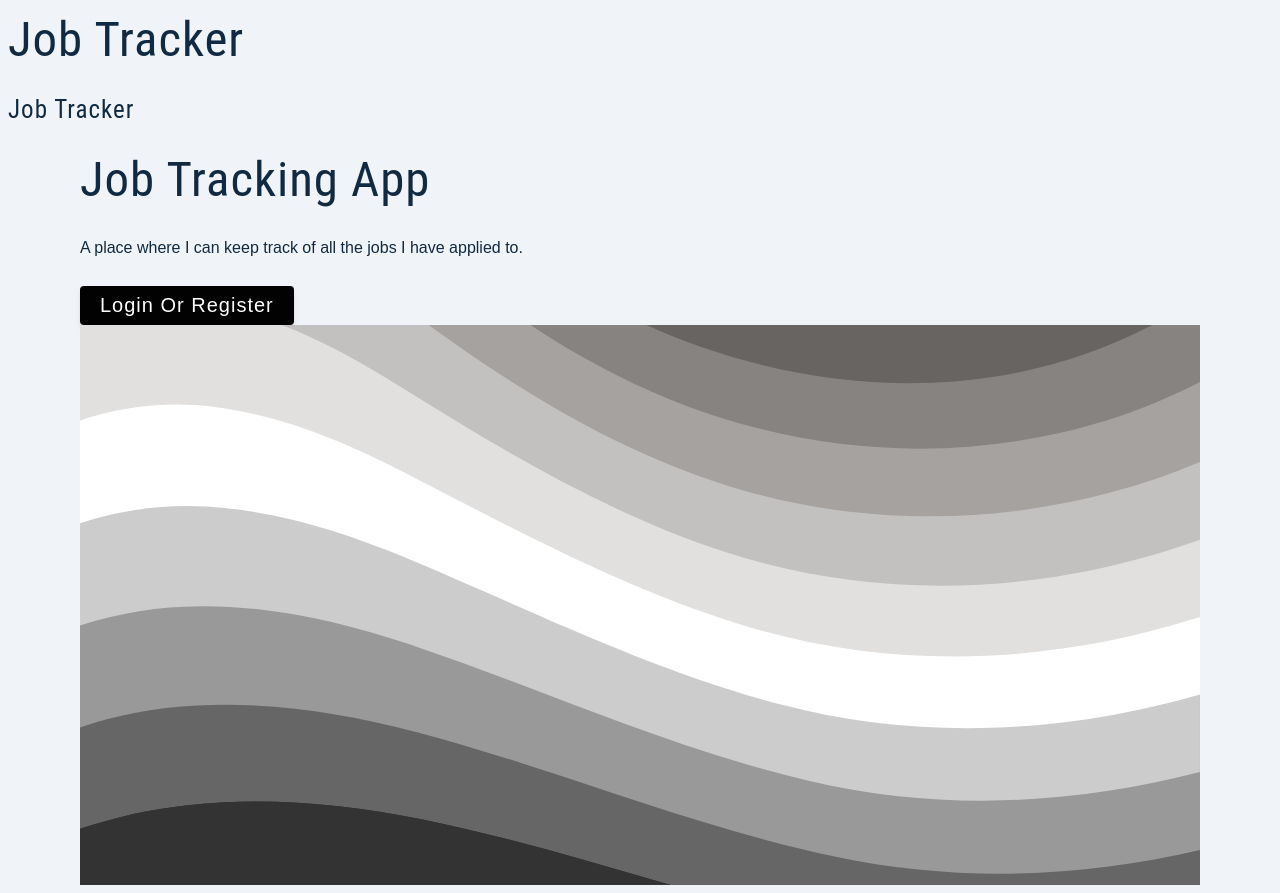
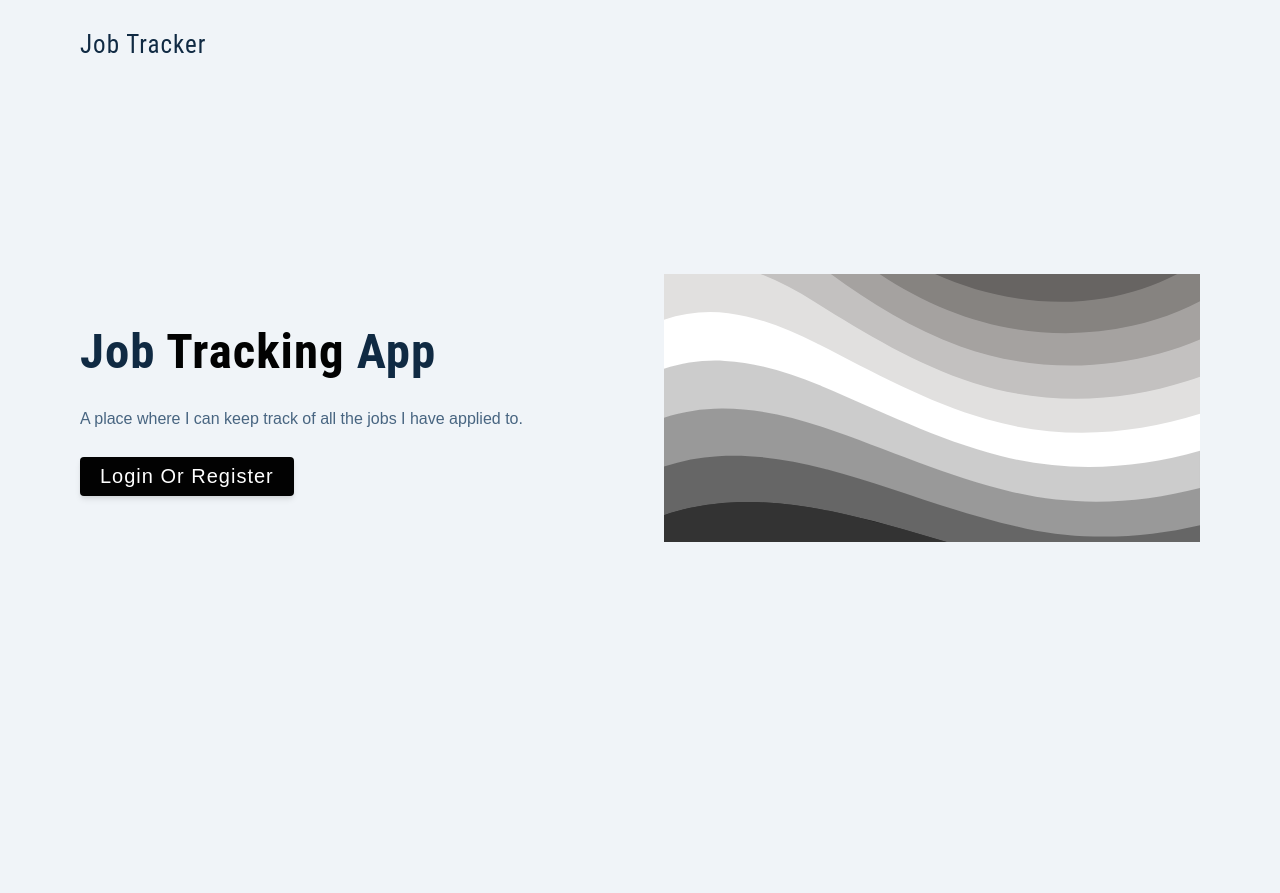
Before and after one commit to Vanillajaviscript/job-tracker, a React (Create React App) app: page /landing in a window 1280 px wide. After the commit the page ends 800 px from the top, so only its background shows below. Built offline with nearby package versions, Linux system fonts and the light colour scheme.

Commit message:
Adds styled components to landing and app file

```diff
--- a/package.json
+++ b/package.json
@@ -10,6 +10,7 @@
     "react": "^18.2.0",
     "react-dom": "^18.2.0",
     "react-scripts": "5.0.1",
+    "styled-components": "^5.3.6",
     "web-vitals": "^2.1.4"
   },
   "scripts": {
--- a/src/App.js
+++ b/src/App.js
@@ -1,9 +1,10 @@
 import Landing from "./pages/Landing";
+import styled from "styled-components";
 
-function App() {
+
+const App = () => {
   return (
     <div className="App">
-      <h1>Job Tracker</h1>
       <Landing />
     </div>
   );
--- a/src/pages/Landing.jsx
+++ b/src/pages/Landing.jsx
@@ -1,8 +1,10 @@
 // import logo from '../assets/images/logo.svg'
 import main from '../assets/images/main.svg'
+import styled from 'styled-components';
+
 const Landing = () => {
   return (
-    <main>
+    <Wrapper>
       <nav>
         {/* <img src={logo} alt="Job Tracker" className="logo" /> */}
         <h4>Job Tracker</h4>
@@ -15,9 +17,47 @@
         </div>
         <img src={main} alt="job hunt" className='img main-img' />
       </div>
-    </main>
+    </Wrapper>
   )
 };
 
+const Wrapper = styled.main`
+  nav{
+    width: var(--fluid-width);
+    max-width: var(--max-width);
+    margin: 0 auto;
+    height: var(--nav-height);
+    display: flex;
+    align-items: center;
+  }
+  .page{
+    min-height: calc(100vh - var(--nav-height));
+    display: grid;
+    align-items: center;
+    margin-top: -3rem;
+  }
+  h1{
+    font-weight: 700;
+    span{
+      color: var(--primary-500);
+    }
+  }
+  p{
+    color: var(--grey-600);
+  }
+  .main-img{
+    display: none;
+  }
+  @media (min-width: 992px) {
+  .page{
+    grid-template-columns: 1fr 1fr;
+    column-gap: 3rem;
+    }
+  .main-img {
+    display: block;
+  }
+}
+`
+
 
 export default Landing
```
Also changed, not shown: 1 other file (tests, documents, lock files or other folders).
